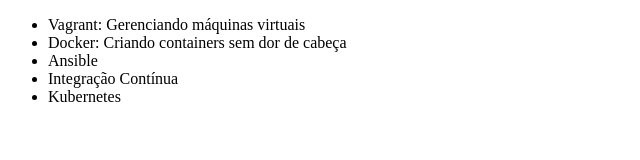
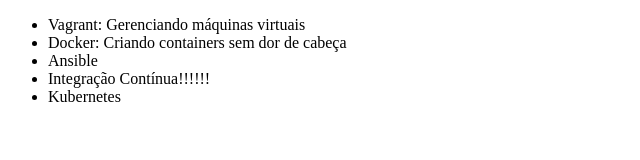
Before and after one commit to vinyciosnavarro07/alura-git, a plain HTML site: page index.html in a window 1280 px wide. Shown: the full height of the page, 0-640 px from the left. Drawn offline with Linux system fonts and the light colour scheme.

Commit message:
Alterando o código

```diff
--- a/index.html
+++ b/index.html
@@ -9,7 +9,7 @@
 		<li>Vagrant: Gerenciando máquinas virtuais</li>
 		<li>Docker: Criando containers sem dor de cabeça</li>
 		<li>Ansible</li>
-		<li>Integração Contínua</li>
+		<li>Integração Contínua!!!!!!</li>
 		<li>Kubernetes</li>
 	</ul>
 </body>
```
